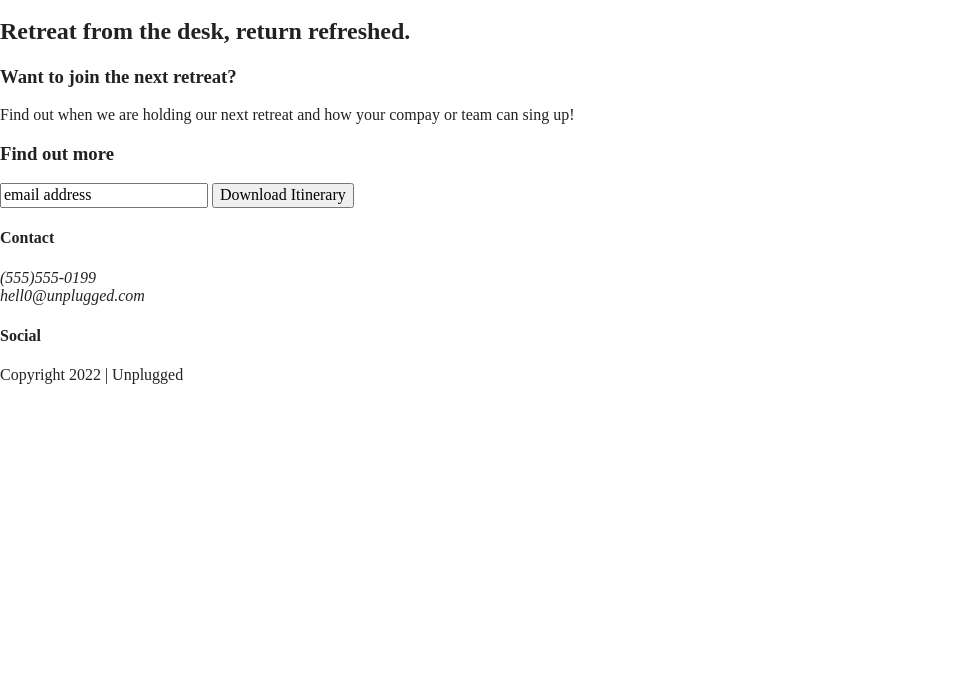
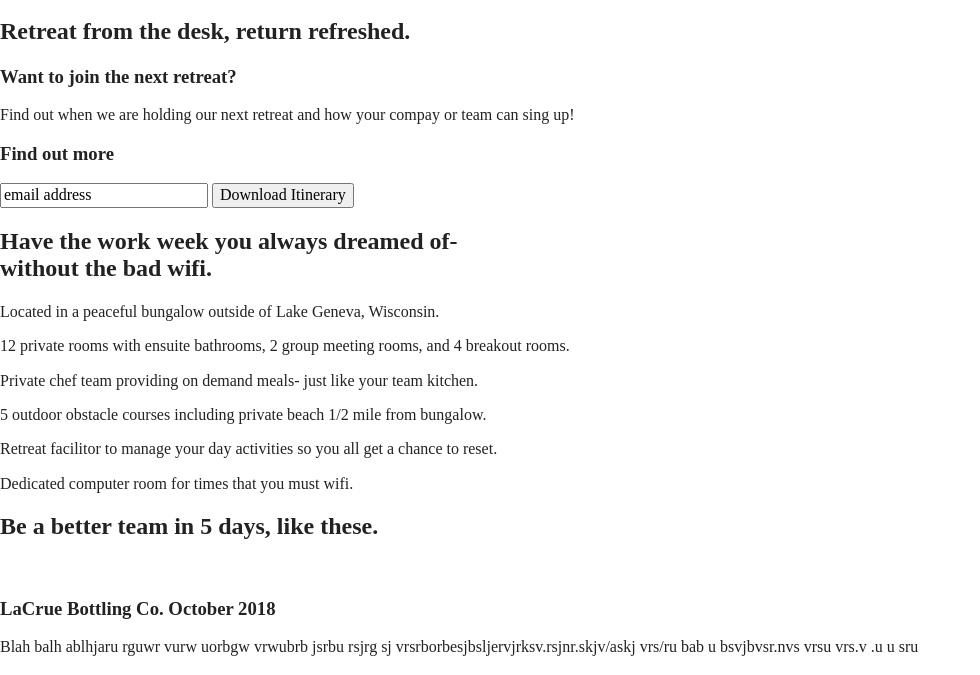
Before and after one commit to amiralee97/unplugged-retreat, a website built with Parcel: page index.html in a window 1280 px wide. Shown: the part 118-793 px from the top of the page, without its empty margins (0-980 px from the left). Built offline with nearby package versions, Linux system fonts and the light colour scheme.

Commit message:
Home-page skeleton pt2

```diff
--- a/index.html
+++ b/index.html
@@ -60,6 +60,36 @@
             </div>
         </div> <!--aside wrapper ends-->
     </aside>
+    <section class="features">
+        <h2>Have the work week you always dreamed of-<br>
+            without the bad wifi.</h2>
+        <div class="content-wrapper">
+            <article>
+                <p class="fontawesome-icon"></p>
+                <p class="feature-item-descriptions">Located in a peaceful bungalow outside of Lake Geneva, Wisconsin.</p>
+                <p class="fontawesome-icon"></p>
+                <p class="feature-item-descriptions">12 private rooms with ensuite bathrooms, 2 group meeting rooms, and 4 breakout rooms.</p>
+                <p class="fontawesome-icon"></p>
+                <p class="feature-item-descriptions">Private chef team providing on demand meals- just like your team kitchen.</p>
+                <p class="fontawesome-icon"></p>
+                <p class="feature-item-description">5 outdoor obstacle courses including private beach 1/2 mile from bungalow.</p>
+                <p class="fontawesome-icon"></p>
+                <p class="feature-item-descriptions">Retreat facilitor to manage your day activities so you all get a chance to reset.</p>
+                <p class="featureawesome-icon"></p>
+                <p class="feature-item-descriptions">Dedicated computer room for times that you must wifi.</p>
+            </article>
+        </div>
+    </section class="reviews">
+    <section>
+        <div class="content-wrapper">
+            <h2>Be a better team in 5 days, like these.</h2>
+            <img class="review-pic">
+        </div>
+        <div class="previous">
+            <h3>LaCrue Bottling Co. October 2018</h3>
+            <p>Blah balh ablhjaru rguwr vurw uorbgw vrwubrb jsrbu rsjrg sj vrsrborbesjbsljervjrksv.rsjnr.skjv/askj vrs/ru bab u bsvjbvsr.nvs vrsu vrs.v .u u sru </p>
+        </div>
+    </section>
 
  </main> <!--main wrapper-->
 
@@ -71,7 +101,7 @@
                 <address>
                     <p>
                         (555)555-0199<br>
-                        hell0@unplugged.com
+                        hello@unplugged.com
                     </p>
                 </address>
             </div>
```
